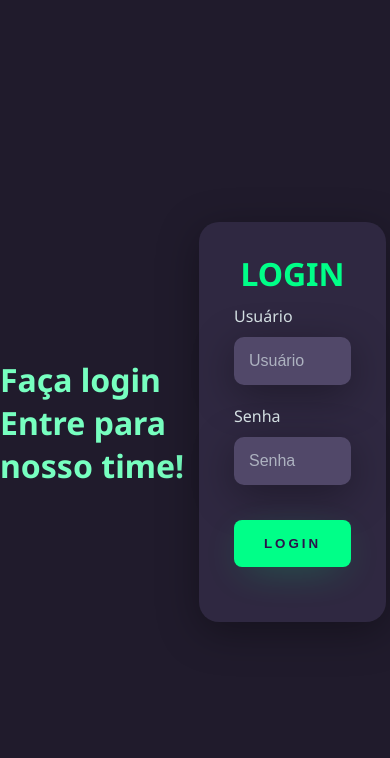
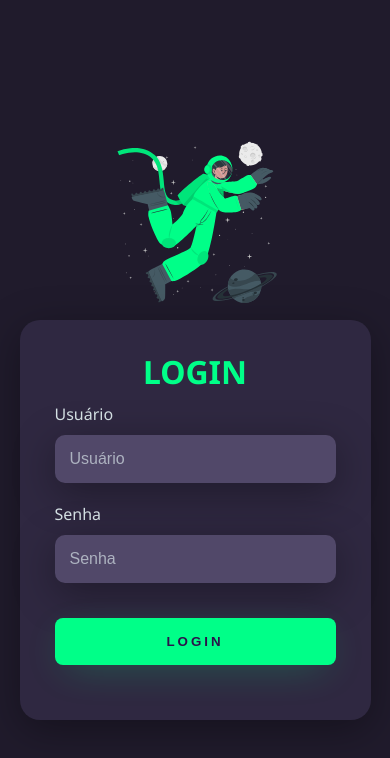
Before and after one commit to matheeusmeloo/tela-login-dark, a plain HTML site: page index.html in a window 390 px wide. Drawn offline with Linux system fonts and the light colour scheme.

Commit message:
Fechamento do projeto, imagem e responsividade da page

```diff
--- a/index.html
+++ b/index.html
@@ -10,6 +10,7 @@
     <div class="main-login">
         <div class="left-login">
             <h1>Faça login<br>Entre para nosso time!</h1>
+            <img src="astronauta.svg" class="left-login-image" alt="astronauta animaçao">
         </div>
         <div class="right-login">
             <div class="card-login">
--- a/style.css
+++ b/style.css
@@ -2,6 +2,10 @@
 body{
     margin: 0;
     font-family: 'Noto Sans', sans-serif;
+}
+
+body * {
+    box-sizing: border-box;
 }
 
 .main-login{
@@ -22,7 +26,12 @@ body{
     flex-direction: column;
 }
 .left-login > h1{
+    font-size: 2vw;
     color: #77ffc0;
+}
+
+.left-login-image{
+    width: 20vw;
 }
 
 .right-login{
@@ -97,3 +106,36 @@ body{
     cursor: pointer;
     box-shadow: 0px 10px 40px -12px #00ff8052;
 }
+
+@media only screen and (max-width: 950px){
+    .card-login{
+        width: 85%;
+    }
+}
+
+@media only screen and (max-width: 950px){
+    .main-login{
+        flex-direction: column;
+    }
+    .left-login > h1{
+        display: none;
+    }
+
+    .left-login{
+        width: 100%;
+        height: auto;
+    }
+
+    .right-login{
+        width: 100%;
+        height: auto;
+    }
+
+    .left-login-image{
+        width: 50vw;
+    }
+
+    .card-login{
+        width: 90%;
+    }
+}
```
Also changed, not shown: astronauta.svg (added).
